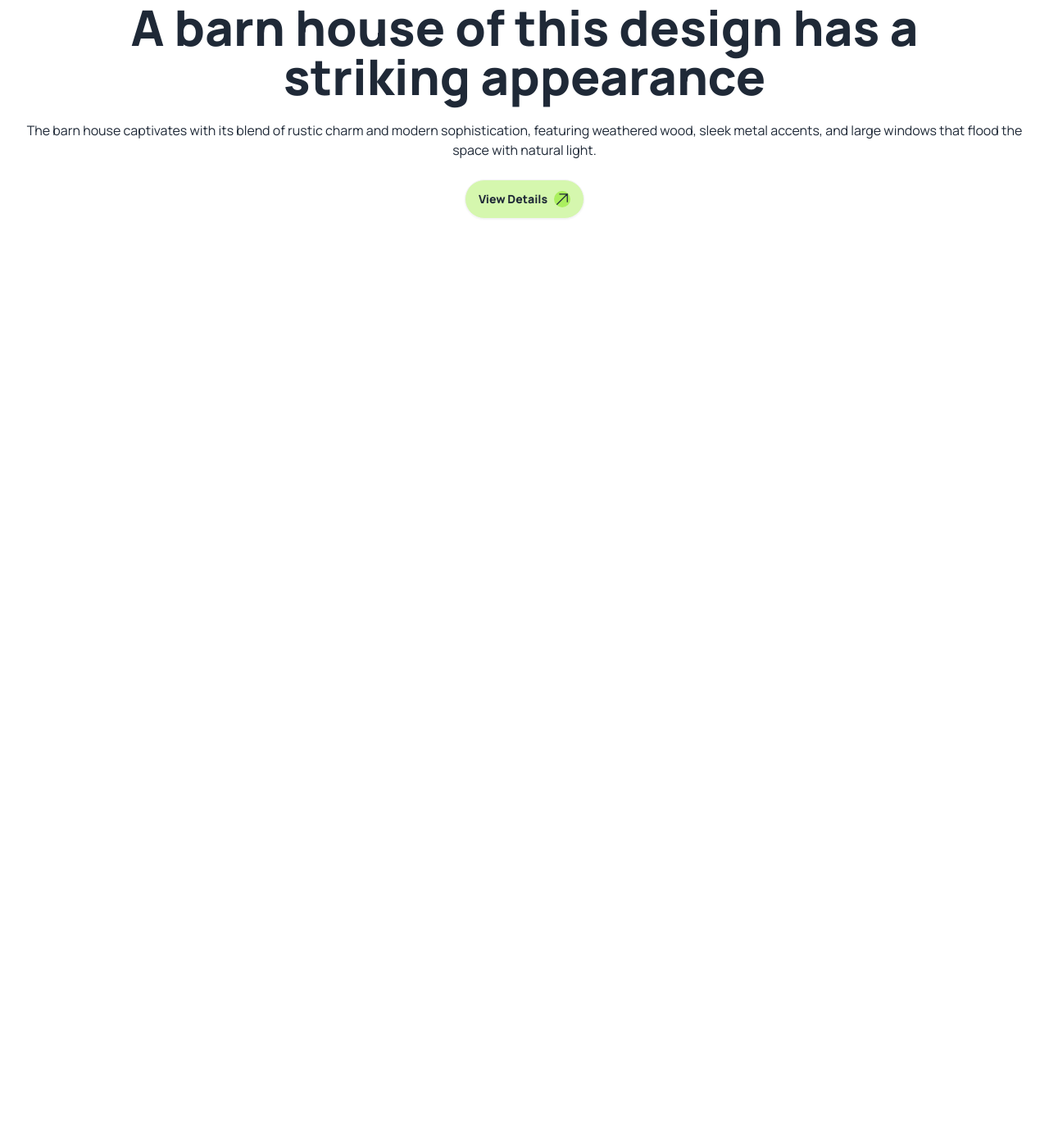
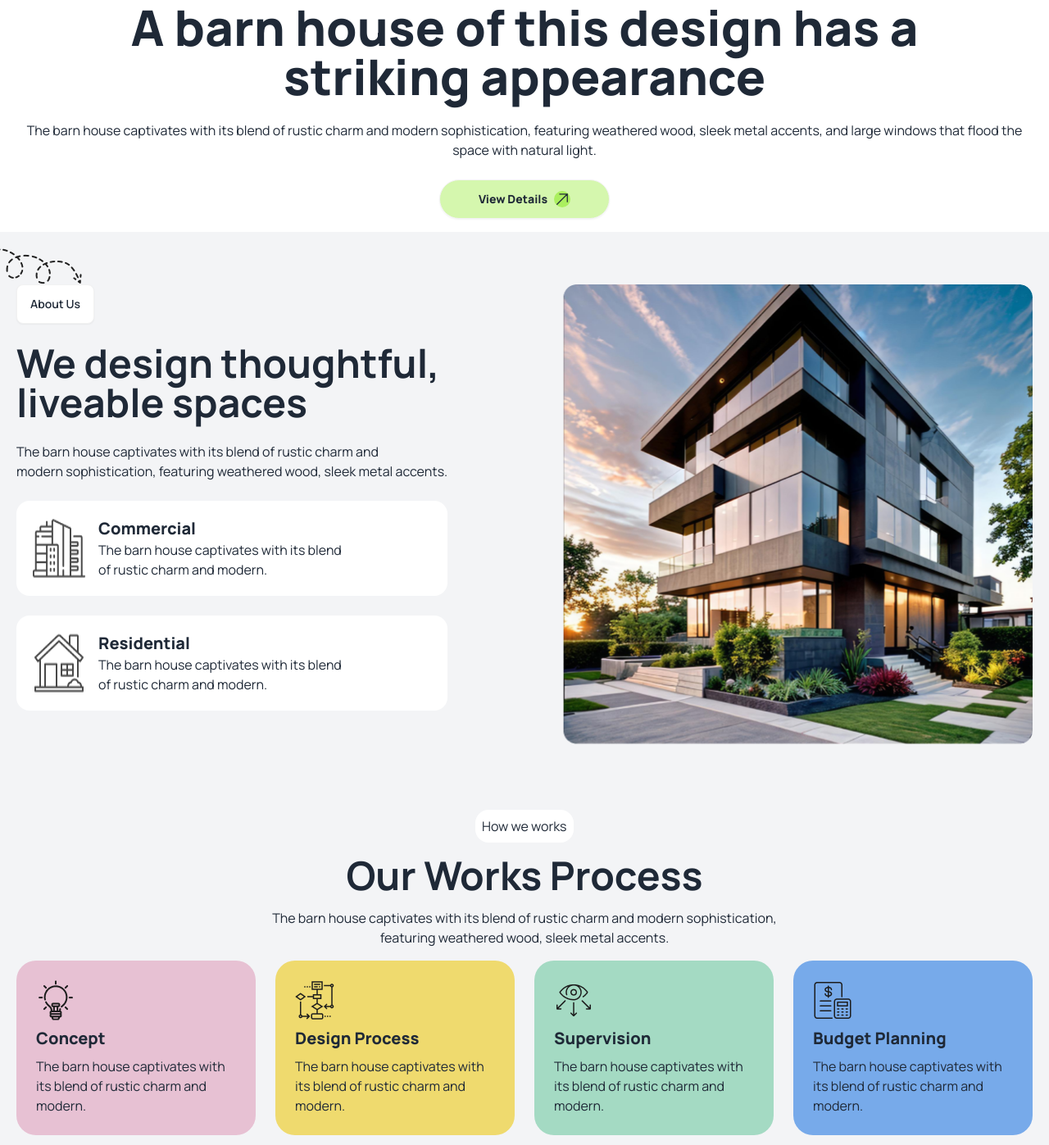
Before and after one commit to Shahadat1530/assignment-03, a plain HTML site: page index.html in a window 1280 px wide. Shown: the part 543-1940 px from the top of the page at 82% size. Before the commit the page ends 826 px from the top, so only its background shows below. Drawn offline with nearby package versions, Linux system fonts and the light colour scheme.

Commit message:
about-us and works-process section done

```diff
--- a/index.html
+++ b/index.html
@@ -19,12 +19,12 @@
     </style>
 </head>
 
-<body class="manrope-font max-w-screen-xl mx-auto">
-    <header>
+<body class="manrope-font">
+    <header class=" max-w-screen-xl mx-auto">
         <!-- navbar -->
         <nav class="my-12">
             <div class="navbar bg-base-100">
-                <div class="navbar-start">
+                <div class="flex justify-between">
                     <div class="dropdown">
                         <div tabindex="0" role="button" class="btn btn-ghost lg:hidden">
                             <svg xmlns="http://www.w3.org/2000/svg" class="h-5 w-5" fill="none" viewBox="0 0 24 24"
@@ -43,8 +43,10 @@
                         </ul>
                     </div>
                     <div class="text-3xl font-extrabold flex items-center space-x-2">
-                        <svg xmlns="http://www.w3.org/2000/svg" fill="none" viewBox="0 0 24 24" stroke-width="1.5" stroke="currentColor" class="size-5 bg-[#ABEF5F] rounded-full">
-                            <path stroke-linecap="round" stroke-linejoin="round" d="m4.5 19.5 15-15m0 0H8.25m11.25 0v11.25" />
+                        <svg xmlns="http://www.w3.org/2000/svg" fill="none" viewBox="0 0 24 24" stroke-width="1.5"
+                            stroke="currentColor" class="size-5 bg-[#ABEF5F] rounded-full">
+                            <path stroke-linecap="round" stroke-linejoin="round"
+                                d="m4.5 19.5 15-15m0 0H8.25m11.25 0v11.25" />
                         </svg>
                         <h2> Rinterio</h2>
                     </div>
@@ -77,8 +79,10 @@
                     </button>
 
                     <button class="btn bg-[#ABEF5F] font-extrabold rounded-3xl">Book Consult
-                        <svg xmlns="http://www.w3.org/2000/svg" fill="none" viewBox="0 0 24 24" stroke-width="1.5" stroke="currentColor" class="size-5 bg-black text-white rounded-full">
-                        <path stroke-linecap="round" stroke-linejoin="round" d="m4.5 19.5 15-15m0 0H8.25m11.25 0v11.25" />
+                        <svg xmlns="http://www.w3.org/2000/svg" fill="none" viewBox="0 0 24 24" stroke-width="1.5"
+                            stroke="currentColor" class="size-5 bg-black text-white rounded-full">
+                            <path stroke-linecap="round" stroke-linejoin="round"
+                                d="m4.5 19.5 15-15m0 0H8.25m11.25 0v11.25" />
                         </svg>
                     </button>
                 </div>
@@ -87,15 +91,20 @@
         <!-- banner -->
         <section>
             <div class="hero">
-                <div class="hero-content text-center flex-col">
+                <div class="hero-content lg:text-center flex-col p-4">
                     <img src="assets/banner.png" class="">
                     <div>
-                    <h1 class="text-6xl font-extrabold ">A barn house of this design has a <br>striking appearance</h1>
-                    <p class="py-6 ">The barn house captivates with its blend of rustic charm and modern sophistication, featuring weathered wood, sleek metal accents, and large windows that flood the space with natural light.
+                        <h1 class="lg:text-6xl text-3xl font-extrabold ">A barn house of this design has a <br>striking
+                            appearance</h1>
+                        <p class="py-6 ">The barn house captivates with its blend of rustic charm and modern
+                            sophistication, featuring weathered wood, sleek metal accents, and large windows that flood
+                            the space with natural light.
                         </p>
-                    <button class="btn bg-[#ABEF5F80] font-extrabold rounded-3xl">View Details
-                        <svg xmlns="http://www.w3.org/2000/svg" fill="none" viewBox="0 0 24 24" stroke-width="1.5" stroke="currentColor" class="size-5 bg-[#ABEF5F] rounded-full">
-                        <path stroke-linecap="round" stroke-linejoin="round" d="m4.5 19.5 15-15m0 0H8.25m11.25 0v11.25" />
+                        <button class="btn bg-[#ABEF5F80] font-extrabold rounded-3xl w-full lg:w-52">View Details
+                            <svg xmlns="http://www.w3.org/2000/svg" fill="none" viewBox="0 0 24 24" stroke-width="1.5"
+                                stroke="currentColor" class="size-5 bg-[#ABEF5F] rounded-full">
+                                <path stroke-linecap="round" stroke-linejoin="round"
+                                    d="m4.5 19.5 15-15m0 0H8.25m11.25 0v11.25" />
                             </svg>
                         </button>
                     </div>
@@ -104,7 +113,88 @@
         </section>
     </header>
 
-    <main></main>
+    <main>
+        <!-- About us and Works process section -->
+        <section class="bg-gray-100 space-y-20 p-5">
+
+            <!-- about-us div -->
+            <div class="max-w-screen-xl mx-auto">
+                <img src="assets/Vector.png" alt="" class="lg:-ml-12">
+                <div class="flex flex-col gap-5 lg:flex-row lg:justify-between">
+
+                    <!-- about-us contents -->
+                    <div class="space-y-6">
+                        <button class="btn bg-white">About Us</button>
+                        <h2 class="text-5xl font-bold">We design thoughtful,<br> liveable spaces</h2>
+                        <p>The barn house captivates with its blend of rustic charm and <br> modern sophistication,
+                            featuring weathered wood, sleek metal accents.</p>
+
+                        <!-- small card-1 -->
+                        <div class="bg-white flex p-5 rounded-2xl">
+                            <img src="assets/commercial.png" alt="">
+                            <div class="ml-4">
+                                <h6 class="text-xl font-extrabold">Commercial</h6>
+                                <p>The barn house captivates with its blend <br> of rustic charm and modern.</p>
+                            </div>
+                        </div>
+
+                        <!-- small card- -->
+                        <div class="bg-white flex p-5 rounded-2xl">
+                            <img src="assets/residential.png" alt="">
+                            <div class="ml-4">
+                                <h6 class="text-xl font-extrabold">Residential</h6>
+                                <p>The barn house captivates with its blend <br> of rustic charm and modern.</p>
+                            </div>
+                        </div>
+
+                    </div>
+
+                    <!-- about-us image  -->
+                    <div class="rounded-2xl">
+                        <img src="assets/Rectangle.png" alt="">
+                    </div>
+                </div>
+            </div>
+
+            <!-- works process -->
+             <div class="max-w-screen-xl mx-auto space-y-4">
+                <p class="bg-white w-[120px] rounded-2xl mx-auto p-2">How we works</p>
+                <h4 class="text-center text-5xl font-bold">Our Works Process</h4>
+                <p class="text-center">The barn house captivates with its blend of rustic charm and modern sophistication, <br> featuring weathered wood, sleek metal accents.</p>
+
+                <!-- cards -->
+                 <div class="grid lg:grid-cols-4 grid-cols-1 gap-6">
+                    <!-- card-1 -->
+                     <div class="bg-[#E7C1D3] rounded-3xl p-6 space-y-2">
+                        <img src="assets/concept.png" alt="">
+                        <h6 class="font-extrabold text-xl">Concept</h6>
+                        <p>The barn house captivates with its blend of rustic charm and modern.</p>
+                     </div>
+
+                    <!-- card-2 -->
+                     <div class="bg-[#EFDA6E] rounded-3xl p-6 space-y-2">
+                        <img src="assets/flow-chart.png" alt="">
+                        <h6 class="font-extrabold text-xl">Design Process</h6>
+                        <p>The barn house captivates with its blend of rustic charm and modern.</p>
+                     </div>
+
+                    <!-- card-3 -->
+                     <div class="bg-[#A4DAC3] rounded-3xl p-6 space-y-2">
+                        <img src="assets/vision.png" alt="">
+                        <h6 class="font-extrabold text-xl">Supervision</h6>
+                        <p>The barn house captivates with its blend of rustic charm and modern.</p>
+                     </div>
+
+                    <!-- card-4 -->
+                     <div class="bg-[#77AAEA] rounded-3xl p-6 space-y-2">
+                        <img src="assets/budget-planning.png" alt="">
+                        <h6 class="font-extrabold text-xl">Budget Planning</h6>
+                        <p>The barn house captivates with its blend of rustic charm and modern.</p>
+                     </div>
+                 </div>
+             </div>
+        </section>
+    </main>
 
     <footer></footer>
 </body>
```
Lines whose indentation alone changed are shown as unchanged.
